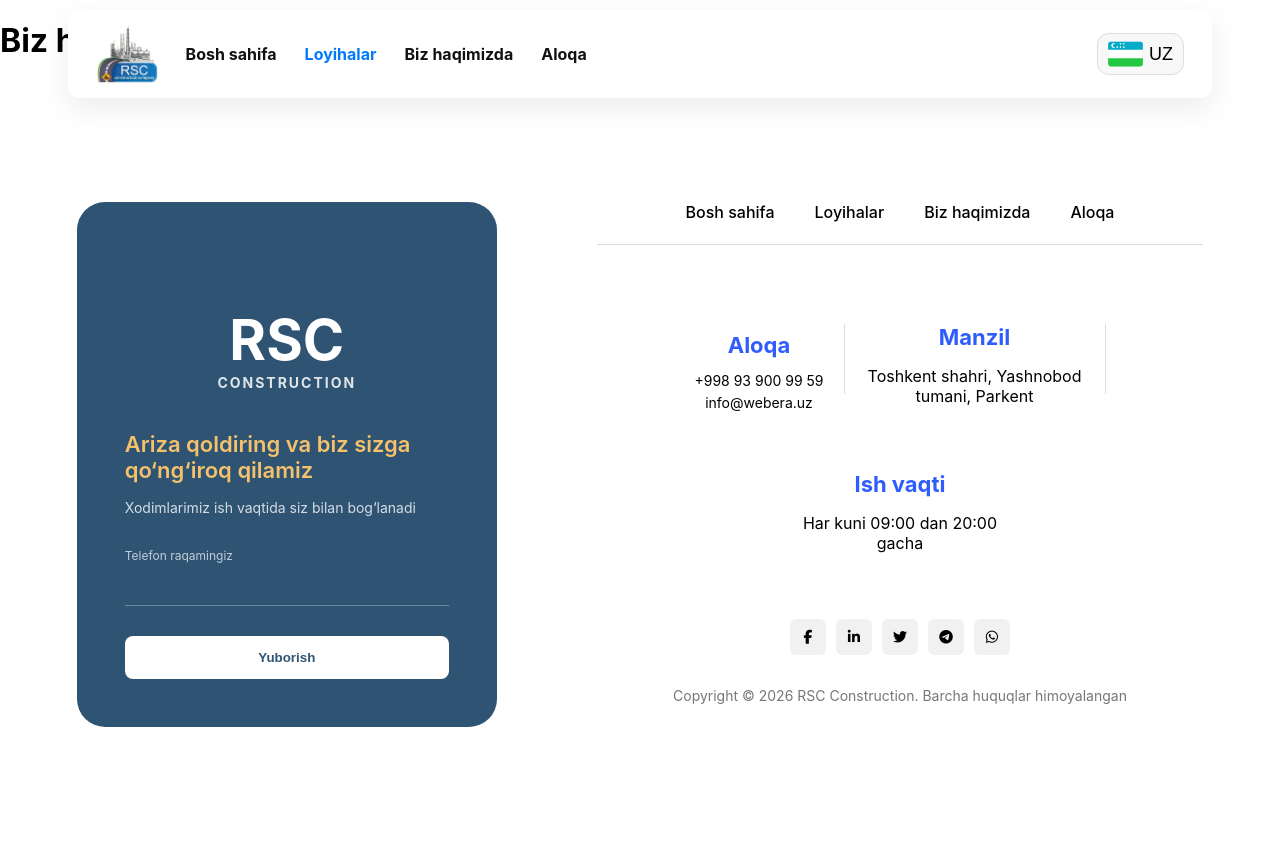
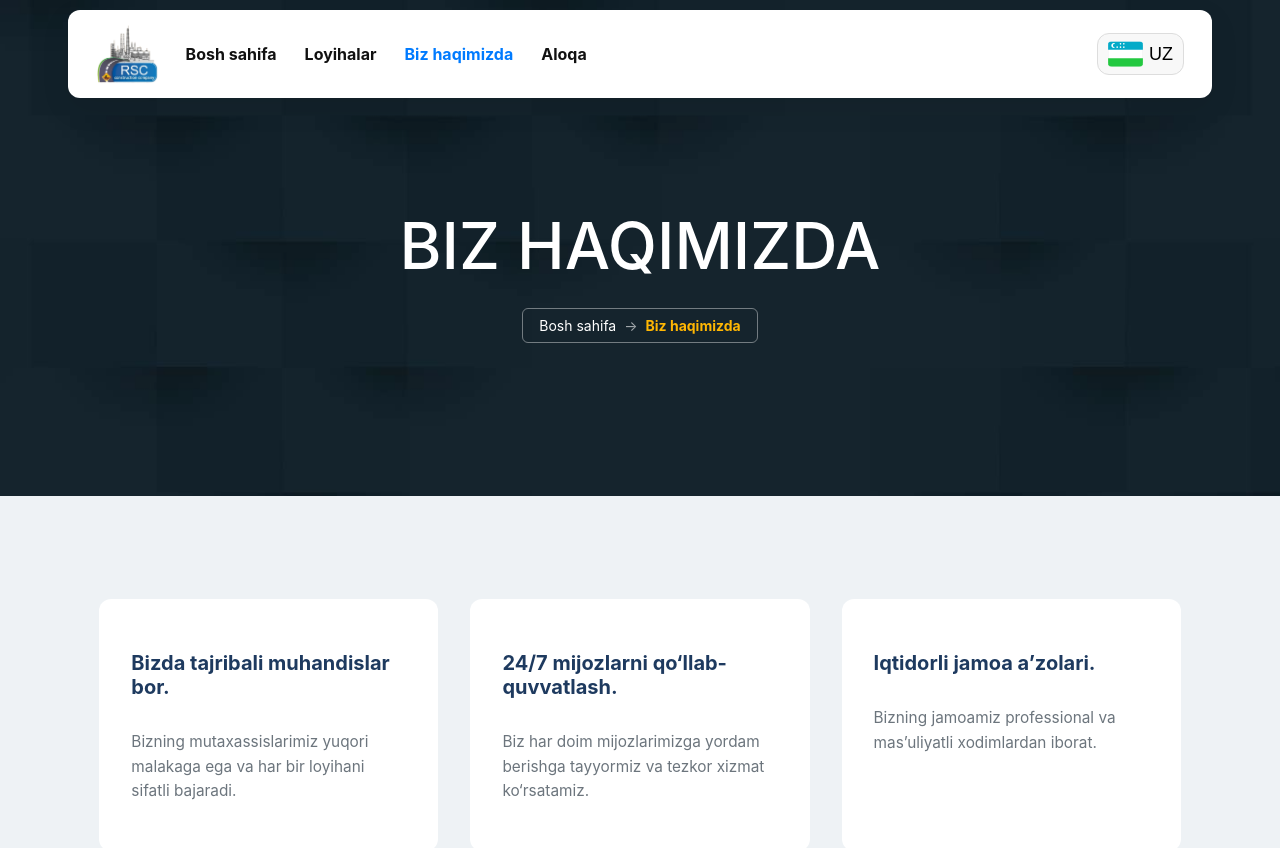
Before and after one commit to AkmaljonYusupov/REMSTROY, a React (Vite) app: page /about in a window 1280 px wide. Shown: the top 848 px of the page. Built offline with nearby package versions, Linux system fonts and the light colour scheme.

Commit message:
about page

```diff
--- a/src/components/Header/Header.tsx
+++ b/src/components/Header/Header.tsx
@@ -51,8 +51,8 @@ const Header = () => {
 							<img src={Logo} alt='Logo' />
 						</NavLink>
 						<NavLink to='/projects'>{t('nav.projects')}</NavLink>
-						<NavLink to='/about'>{t('nav.about')}</NavLink>
-						<NavLink to='/reviews'>{t('nav.reviews')}</NavLink>
+						<NavLink to='/projects'>{t('nav.about')}</NavLink>
+						<NavLink to='/about'>{t('nav.reviews')}</NavLink>
 						<NavLink to='/news'>{t('nav.news')}</NavLink>
 					</nav>
 
--- a/src/i18n/eng.json
+++ b/src/i18n/eng.json
@@ -1,13 +1,13 @@
 {
 	"hero": {
-		"title": "Reliable construction for government and non-residential facilities",
-		"desc": "REMSTROY company carries out construction and installation works based on government contracts.",
-		"button": "Submit an application"
+		"title": "Reliable construction for government and non-residential buildings",
+		"desc": "REMSTROY company carries out construction and installation work based on government orders.",
+		"button": "Submit Application"
 	},
 	"nav": {
 		"projects": "Home",
 		"about": "Projects",
-		"reviews": "About Us",
+		"reviews": "About us",
 		"news": "Contact"
 	},
 	"features": {
@@ -17,7 +17,7 @@
 		},
 		"quality": {
 			"title": "Quality guarantee",
-			"desc": "REMSTROY adheres to high quality standards"
+			"desc": "REMSTROY follows high quality standards"
 		},
 		"tech": {
 			"title": "Modern technologies",
@@ -27,22 +27,36 @@
 	"about": {
 		"label": "ABOUT THE COMPANY",
 		"title": "Quality and responsibility in every project",
-		"text": "REMSTROY is a construction company specialized in building non-residential buildings and infrastructure facilities for government organizations. The company strictly follows current construction regulations, quality standards, and project deadlines.",
+		"aboutjoyiy": "About us",
+		"text": "REMSTROY is a construction company specializing in the construction of non-residential buildings and infrastructure facilities for government organizations. The company strictly follows construction norms, quality standards, and deadlines.",
+		"home": "Home",
+		"card1": {
+			"title": "We have experienced engineers.",
+			"text": "Our specialists are highly qualified and perform each project with quality."
+		},
+		"card2": {
+			"title": "24/7 customer support.",
+			"text": "We are always ready to help our clients and provide prompt services."
+		},
+		"card3": {
+			"title": "Talented team members.",
+			"text": "Our team consists of professional and responsible employees."
+		},
 		"stat1": {
 			"value": "10+ years",
-			"label": "of construction experience"
+			"label": "construction experience"
 		},
 		"stat2": {
-			"value": "Government contracts",
-			"label": "as the main focus"
+			"value": "Government orders",
+			"label": "main direction"
 		}
 	},
 	"advantages": {
 		"label": "Advantages",
 		"items": {
 			"1": {
-				"title": "Compliance with government standards",
-				"desc": "All works are carried out in accordance with current regulations and requirements"
+				"title": "Compliance with state standards",
+				"desc": "All work is performed according to current norms and requirements"
 			},
 			"2": {
 				"title": "Experienced specialists",
@@ -50,73 +64,73 @@
 			},
 			"3": {
 				"title": "Individual approach",
-				"desc": "Each project is developed based on its specific requirements"
+				"desc": "Each project is developed according to its specific features"
 			},
 			"4": {
 				"title": "Safety regulations",
-				"desc": "Strict compliance with occupational safety rules"
+				"desc": "Strict compliance with labor protection rules"
 			},
 			"5": {
 				"title": "Reliability and responsibility",
-				"desc": "Precise fulfillment of obligations to clients"
+				"desc": "Clear fulfillment of obligations to the customer"
 			},
 			"6": {
-				"title": "Meeting deadlines",
-				"desc": "Timely completion and delivery of facilities"
+				"title": "Deadline adherence",
+				"desc": "Delivery of objects on time"
 			}
 		}
 	},
 	"projects": {
 		"label": "PROJECTS",
-		"objects": "FACILITIES",
+		"objects": "OBJECTS",
 		"experience": "years of experience",
 		"completed": "completed projects"
 	},
 	"reviews": {
-		"title": "What people say about us",
-		"subtitle": "Clients who have worked with RSC highly appreciate our professional approach and quality results.",
+		"title": "Our clients' feedback",
+		"subtitle": "Clients who have worked with RSC highly appreciate the company's professional approach and quality work.",
 		"items": {
 			"1": {
-				"text": "Great attention was paid to construction quality. The project was delivered on time and we are satisfied with the results.",
+				"text": "Special attention was paid to the quality of the construction processes. Work was completed on time, and we are satisfied with the result.",
 				"author": "Abduqodirov Dilshod"
 			},
 			"2": {
-				"text": "The specialists demonstrated a high level of expertise and professionalism.",
+				"text": "The qualification of specialists and their approach to work is at a high level.",
 				"author": "Qarshiyev Aziz"
 			},
 			"3": {
-				"text": "The company proved itself as a reliable and responsible partner.",
+				"text": "The company has shown itself as a reliable and responsible partner.",
 				"author": "Tuxsinov Doniyorbek"
 			}
 		}
 	},
 	"news": {
 		"label": "News",
-		"title": "Construction of a government facility completed",
-		"desc": "REMSTROY company has successfully completed another construction project under a government contract."
+		"title": "Construction of government facility completed",
+		"desc": "REMSTROY successfully completed the next construction project based on a government order."
 	},
 	"footer": {
-		"request": "Leave a request and we will call you back",
-		"requestDesc": "Our staff will contact you during business hours",
+		"request": "Submit an application and we will call you",
+		"requestDesc": "Our staff will contact you during working hours",
 		"phonePlaceholder": "Your phone number",
 		"send": "Send",
 		"contact": "Contact",
 		"address": "Address",
-		"addressValue": "Tashkent city, Yashnabad district, Parkent",
+		"addressValue": "Tashkent city, Yashnobod district, Parkent",
 		"worktime": "Working hours",
-		"worktimeValue": "Daily from 09:00 to 20:00",
+		"worktimeValue": "Every day from 09:00 to 20:00",
 		"rights": "All rights reserved"
 	},
 	"partners": {
 		"title": "OUR PARTNERS",
-		"ngmk": "NGMK",
+		"ngmk": "NKMK",
 		"agmk": "AGMK",
 		"eriell": "ERIELL",
 		"temiryul": "Uzbekistan Railways",
 		"acwa": "ACWA Power",
 		"uzelectro": "Uzelectroapparat",
 		"uzbekenergo": "Uzbekenergo",
-		"uzneftgaz": "Uzbekneftegaz",
+		"uzneftgaz": "Uzbekneftgaz",
 		"uztransgaz": "Uztransgaz",
 		"ued": "UED Construction",
 		"shurtan": "Shurtan Gas Chemical",
--- a/src/i18n/ru.json
+++ b/src/i18n/ru.json
@@ -1,6 +1,6 @@
 {
 	"hero": {
-		"title": "Надёжное строительство государственных и нежилых объектов",
+		"title": "Надежное строительство для государственных и нежилых объектов",
 		"desc": "Компания REMSTROY выполняет строительные и монтажные работы по государственным заказам.",
 		"button": "Отправить заявку"
 	},
@@ -13,7 +13,7 @@
 	"features": {
 		"standard": {
 			"title": "Соответствие стандартам",
-			"desc": "REMSTROY — строительная компания с высокой специализацией"
+			"desc": "REMSTROY — специализированная строительная компания"
 		},
 		"quality": {
 			"title": "Гарантия качества",
@@ -21,20 +21,34 @@
 		},
 		"tech": {
 			"title": "Современные технологии",
-			"desc": "REMSTROY использует передовые строительные технологии"
+			"desc": "REMSTROY использует новейшие строительные технологии"
 		}
 	},
 	"about": {
 		"label": "О КОМПАНИИ",
 		"title": "Качество и ответственность в каждом проекте",
-		"text": "REMSTROY — строительная компания, специализирующаяся на возведении нежилых зданий и объектов инфраструктуры для государственных организаций. В своей деятельности компания придерживается действующих строительных норм, стандартов качества и установленных сроков выполнения работ.",
+		"aboutjoyiy": "О нас",
+		"text": "REMSTROY — строительная компания, специализирующаяся на возведении нежилых зданий и инфраструктурных объектов для государственных учреждений. Компания строго соблюдает строительные нормы, стандарты качества и установленные сроки.",
+		"home": "Главная",
+		"card1": {
+			"title": "У нас есть опытные инженеры.",
+			"text": "Наши специалисты обладают высокой квалификацией и качественно выполняют каждый проект."
+		},
+		"card2": {
+			"title": "Круглосуточная поддержка клиентов.",
+			"text": "Мы всегда готовы помочь нашим клиентам и предоставляем быстрые услуги."
+		},
+		"card3": {
+			"title": "Талантливые члены команды.",
+			"text": "Наша команда состоит из профессиональных и ответственных сотрудников."
+		},
 		"stat1": {
 			"value": "10+ лет",
-			"label": "опыта в строительстве"
+			"label": "опыт в строительстве"
 		},
 		"stat2": {
 			"value": "Государственные заказы",
-			"label": "как основное направление"
+			"label": "основное направление"
 		}
 	},
 	"advantages": {
@@ -50,77 +64,77 @@
 			},
 			"3": {
 				"title": "Индивидуальный подход",
-				"desc": "Проработка каждого проекта с учётом его особенностей"
+				"desc": "Каждый проект разрабатывается с учетом его особенностей"
 			},
 			"4": {
 				"title": "Техника безопасности",
 				"desc": "Строгое соблюдение правил охраны труда"
 			},
 			"5": {
-				"title": "Надёжность и ответственность",
-				"desc": "Чёткое выполнение обязательств перед заказчиком"
+				"title": "Надежность и ответственность",
+				"desc": "Четкое выполнение обязательств перед заказчиком"
 			},
 			"6": {
 				"title": "Соблюдение сроков",
-				"desc": "Своевременная сдача объектов"
+				"desc": "Сдача объектов в установленный срок"
 			}
 		}
 	},
 	"projects": {
 		"label": "ПРОЕКТЫ",
-		"objects": "ОБЪЕКТОВ",
-		"experience": "лет опыта в строительстве",
-		"completed": "реализованных объектов"
+		"objects": "ОБЪЕКТЫ",
+		"experience": "лет опыта",
+		"completed": "выполненные проекты"
 	},
 	"reviews": {
 		"title": "Отзывы о нас",
-		"subtitle": "Заказчики, сотрудничавшие с RSC, высоко оценивают профессиональный подход и качество выполненных работ.",
+		"subtitle": "Заказчики, сотрудничавшие с RSC, высоко оценивают профессиональный подход компании и качество работы.",
 		"items": {
 			"1": {
 				"text": "Особое внимание было уделено качеству строительных процессов. Работы были сданы в срок, результатом полностью довольны.",
-				"author": "Абдукадиров Дилшод"
+				"author": "Абдукодиров Дильшод"
 			},
 			"2": {
-				"text": "Высокий уровень квалификации специалистов и профессиональный подход к работе.",
+				"text": "Квалификация специалистов и их подход к работе на высоком уровне.",
 				"author": "Каршиев Азиз"
 			},
 			"3": {
-				"text": "Компания зарекомендовала себя как надёжный и ответственный партнёр.",
+				"text": "Компания проявила себя как надежный и ответственный партнер.",
 				"author": "Тухсинов Дониёрбек"
 			}
 		}
 	},
 	"news": {
 		"label": "Новости",
-		"title": "Завершено строительство государственного объекта",
+		"title": "Строительство государственного объекта завершено",
 		"desc": "Компания REMSTROY успешно завершила очередной строительный объект по государственному заказу."
 	},
 	"footer": {
-		"request": "Оставьте заявку и мы вам перезвоним",
+		"request": "Оставьте заявку, и мы вам перезвоним",
 		"requestDesc": "Наши сотрудники свяжутся с вами в рабочее время",
-		"phonePlaceholder": "Номер телефона",
+		"phonePlaceholder": "Ваш номер телефона",
 		"send": "Отправить",
 		"contact": "Контакты",
 		"address": "Адрес",
-		"addressValue": "г. Ташкент, Яшнабадский район, Паркент",
-		"worktime": "График работы",
-		"worktimeValue": "Ежедневно с 09:00 до 20:00",
+		"addressValue": "г. Ташкент, район Яшнабад, Паркент",
+		"worktime": "Время работы",
+		"worktimeValue": "Каждый день с 09:00 до 20:00",
 		"rights": "Все права защищены"
 	},
 	"partners": {
 		"title": "НАШИ ПАРТНЕРЫ",
-		"ngmk": "НГМК",
+		"ngmk": "НКМК",
 		"agmk": "АГМК",
 		"eriell": "ERIELL",
-		"temiryul": "Железные дороги Узбекистана",
+		"temiryul": "Узбекские железные дороги",
 		"acwa": "ACWA Power",
 		"uzelectro": "Uzelectroapparat",
-		"uzbekenergo": "Uzbekenergo",
-		"uzneftgaz": "Uzbekneftegaz",
+		"uzbekenergo": "Узбекэнерго",
+		"uzneftgaz": "Узбекнефтегаз",
 		"uztransgaz": "Uztransgaz",
 		"ued": "UED Construction",
-		"shurtan": "Шуртан Газ Кимё",
+		"shurtan": "Шуртан Газ Химия",
 		"bojxona": "Государственный таможенный комитет",
-		"aral": "Аральское море"
+		"aral": "Арал"
 	}
 }
--- a/src/i18n/uz.json
+++ b/src/i18n/uz.json
@@ -27,7 +27,21 @@
 	"about": {
 		"label": "KOMPANIYA HAQIDA",
 		"title": "Har bir loyihada sifat va mas’uliyat",
+		"aboutjoyiy": "Biz haqimizda",
 		"text": "REMSTROY — davlat tashkilotlari uchun noturar binolar va infratuzilma obyektlarini qurishga ixtisoslashgan qurilish kompaniyasi. Kompaniya o‘z faoliyatida amaldagi qurilish me’yorlari, sifat standartlari va belgilangan muddatlarga qat’iy amal qiladi.",
+		"home": "Bosh sahifa",
+		"card1": {
+			"title": "Bizda tajribali muhandislar bor.",
+			"text": "Bizning mutaxassislarimiz yuqori malakaga ega va har bir loyihani sifatli bajaradi."
+		},
+		"card2": {
+			"title": "24/7 mijozlarni qo‘llab-quvvatlash.",
+			"text": "Biz har doim mijozlarimizga yordam berishga tayyormiz va tezkor xizmat ko‘rsatamiz."
+		},
+		"card3": {
+			"title": "Iqtidorli jamoa a’zolari.",
+			"text": "Bizning jamoamiz professional va mas’uliyatli xodimlardan iborat."
+		},
 		"stat1": {
 			"value": "10+ yil",
 			"label": "qurilishdagi tajriba"
--- /dev/null
+++ b/src/pages/About.scss
@@ -0,0 +1,206 @@
+// =============================================
+// ABOUT PAGE RESPONSIVE SCSS
+// =============================================
+
+// =============================================
+// BREAKPOINTS
+// =============================================
+$breakpoints: (
+	xs: 480px,
+	sm: 576px,
+	md: 768px,
+	lg: 992px,
+	xl: 1200px,
+	xxl: 1400px,
+);
+
+@mixin mq($bp) {
+	@if map-has-key($breakpoints, $bp) {
+		@media (min-width: map-get($breakpoints, $bp)) {
+			@content;
+		}
+	}
+}
+
+@mixin mq-max($bp) {
+	@if map-has-key($breakpoints, $bp) {
+		@media (max-width: (map-get($breakpoints, $bp) - 1px)) {
+			@content;
+		}
+	}
+}
+
+// =============================================
+// ABOUT HERO
+// =============================================
+.about-hero {
+	position: relative;
+	background: url('/src/assets/images/sub-banner-img.jpg') center / cover
+		no-repeat;
+	padding: 12vw 0;
+	text-align: center;
+	color: #fff;
+
+	&::before {
+		content: '';
+		position: absolute;
+		inset: 0;
+		background: rgba(0, 0, 0, 0.35); // overlay
+		z-index: 1;
+	}
+}
+
+.about-title {
+	position: relative;
+	z-index: 2;
+	font-size: clamp(32px, 6vw, 64px);
+	font-weight: 500;
+	margin-bottom: 1.5rem;
+	text-transform: uppercase;
+}
+
+.breadcrumb {
+	position: relative;
+	z-index: 2;
+	display: inline-flex;
+	flex-wrap: wrap;
+	gap: 0.5rem;
+	padding: 0.5rem 1rem;
+	border: 1px solid rgba(255, 255, 255, 0.4);
+	border-radius: 6px;
+	font-size: clamp(12px, 1.2vw, 14px);
+
+	.breadcrumb-link {
+		cursor: pointer;
+		color: #fff;
+		transition: color 0.2s;
+
+		&:hover {
+			color: #ffb703;
+		}
+
+		&.active {
+			color: #ffb703;
+			font-weight: bold;
+		}
+	}
+
+	.arrow {
+		color: rgba(255, 255, 255, 0.6);
+	}
+}
+
+// =============================================
+// FEATURES GRID
+// =============================================
+.about-features {
+	background: #eef2f5;
+	padding: 8vw 2vw;
+	position: relative;
+	z-index: 2;
+}
+
+.features-grid {
+	display: grid;
+	grid-template-columns: repeat(auto-fit, minmax(250px, 1fr));
+	gap: 2rem;
+}
+
+.feature-card {
+	background: #fff;
+	border-radius: 12px;
+	padding: 2rem;
+	text-align: left;
+	display: flex;
+	flex-direction: column;
+	align-items: flex-start;
+	transition:
+		transform 0.3s,
+		box-shadow 0.3s;
+	position: relative;
+
+	&:hover {
+		transform: translateY(-5px);
+		box-shadow: 0 10px 20px rgba(0, 0, 0, 0.08);
+	}
+
+	img {
+		width: 60px;
+		height: 60px;
+		object-fit: cover;
+		margin-bottom: 1.5rem;
+		border-radius: 8px;
+	}
+
+	h3 {
+		font-size: clamp(18px, 2vw, 20px);
+		margin-bottom: 1rem;
+		color: #1e3a5f;
+	}
+
+	p {
+		font-size: clamp(14px, 1.2vw, 16px);
+		line-height: 1.6;
+		color: #6c757d;
+	}
+}
+
+// =============================================
+// RESPONSIVE BREAKPOINTS
+// =============================================
+@include mq-max(xl) {
+	.features-grid {
+		gap: 1.5rem;
+	}
+}
+
+@include mq-max(lg) {
+	.features-grid {
+		grid-template-columns: repeat(2, 1fr);
+	}
+}
+
+@include mq-max(md) {
+	.about-hero {
+		padding: 10vw 2vw;
+	}
+
+	.about-title {
+		font-size: clamp(28px, 6vw, 40px);
+	}
+
+	.features-grid {
+		grid-template-columns: 1fr;
+		gap: 1rem;
+	}
+
+	.feature-card img {
+		width: 50px;
+		height: 50px;
+	}
+}
+
+@include mq-max(sm) {
+	.about-hero {
+		padding: 15vw 2vw;
+	}
+
+	.about-title {
+		font-size: clamp(24px, 7vw, 32px);
+	}
+
+	.breadcrumb {
+		font-size: 12px;
+		padding: 0.4rem 0.8rem;
+	}
+
+	.feature-card {
+		padding: 1.5rem;
+		h3 {
+			font-size: 18px;
+		}
+		p {
+			font-size: 14px;
+		}
+	}
+}
--- a/src/pages/About.tsx
+++ b/src/pages/About.tsx
@@ -1,8 +1,59 @@
+import { useTranslation } from 'react-i18next'
+import './About.scss'
+
 function About() {
+	const { t } = useTranslation()
+
 	return (
-		<div>
-			<h1>Biz haqimizda</h1>
-		</div>
+		<section className='about-page'>
+			{/* HERO */}
+			<div className='about-hero'>
+				<div className='container'>
+					<h1 className='about-title'>{t('about.aboutjoyiy')}</h1>
+					<div className='breadcrumb'>
+						<span
+							className='breadcrumb-link'
+							onClick={() => (window.location.href = '/')} // home sahifaga o'tish
+						>
+							{t('about.home')}
+						</span>
+
+						<span className='arrow'>→</span>
+
+						<span
+							className={`breadcrumb-link ${
+								window.location.pathname === '/about' ? 'active' : ''
+							}`}
+							onClick={() => (window.location.href = '/about')} // joriy sahifa
+						>
+							{t('about.aboutjoyiy')}
+						</span>
+					</div>
+				</div>
+			</div>
+
+			{/* FEATURES */}
+			<div className='about-features'>
+				<div className='container'>
+					<div className='features-grid'>
+						<div className='feature-card'>
+							<h3>{t('about.card1.title')}</h3>
+							<p>{t('about.card1.text')}</p>
+						</div>
+
+						<div className='feature-card'>
+							<h3>{t('about.card2.title')}</h3>
+							<p>{t('about.card2.text')}</p>
+						</div>
+
+						<div className='feature-card'>
+							<h3>{t('about.card3.title')}</h3>
+							<p>{t('about.card3.text')}</p>
+						</div>
+					</div>
+				</div>
+			</div>
+		</section>
 	)
 }
 
```
Also changed, not shown: src/assets/images/sub-banner-img.jpg (added).
